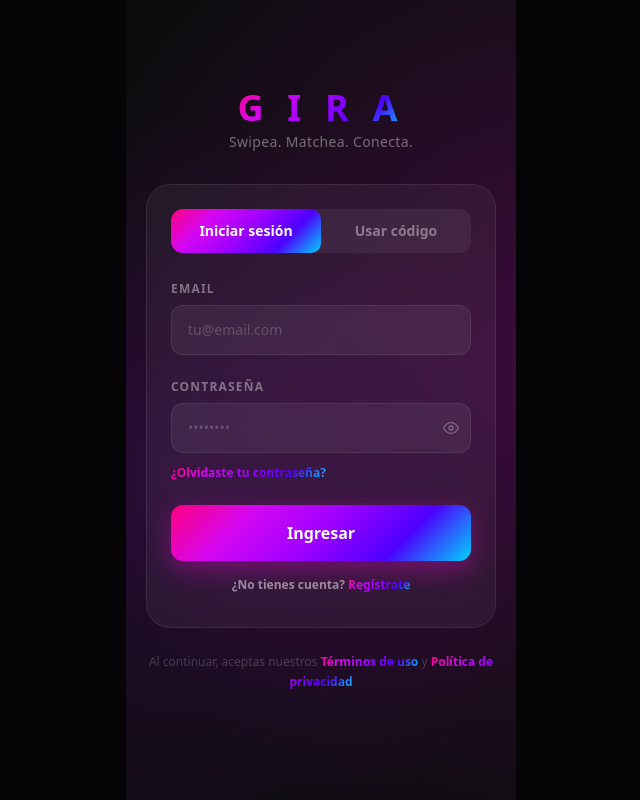
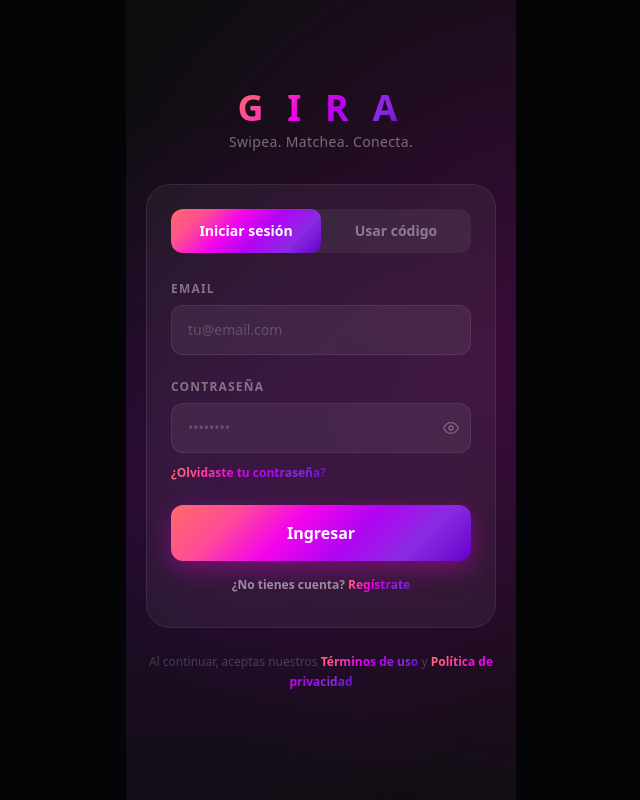
Before and after one commit to BreadTheGood/Tinder-style-Dating-App, a React (Vite) app: page / in a window 1280 px wide. Shown: the whole page, without its empty margins (319-959 px from the left). Built offline with nearby package versions, Linux system fonts and the light colour scheme; no server answers; a web font is replaced by a local one.

Commit message:
Update gradient-brand to use warm berry palette, fix ProfileScreen inline colors

```diff
--- a/src/index.css
+++ b/src/index.css
@@ -87,11 +87,11 @@ input:autofill {
 }
 
 .gradient-brand {
-  background: linear-gradient(135deg, #ff007f 0%, #d407f3 25%, #9d00ff 50%, #4d00ff 75%, #00d4ff 100%);
+  background: linear-gradient(135deg, #ff6b6b 0%, #ff4d94 20%, #f304eb 40%, #b004f3 60%, #8a2be2 80%, #6600cc 100%);
 }
 
 .gradient-brand-text {
-  background: linear-gradient(135deg, #ff007f 0%, #d407f3 25%, #9d00ff 50%, #4d00ff 75%, #00d4ff 100%);
+  background: linear-gradient(135deg, #ff6b6b 0%, #ff4d94 20%, #f304eb 40%, #b004f3 60%, #8a2be2 80%, #6600cc 100%);
   -webkit-background-clip: text;
   -webkit-text-fill-color: transparent;
   background-clip: text;
--- a/src/screens/ProfileScreen.tsx
+++ b/src/screens/ProfileScreen.tsx
@@ -99,7 +99,7 @@ export function ProfileScreen({ user, onEdit }: { user: UserProfile; onEdit: ()
         <p className="text-xs font-semibold text-white/40 uppercase tracking-widest mb-3">Intereses</p>
         <div className="flex flex-wrap gap-2">
           {(me.tags || []).map((t) => (
-            <span key={t} className="px-3 py-1.5 rounded-full text-xs font-semibold" style={{ background: 'rgba(255,62,108,0.15)', color: '#ff6b8a', border: '1px solid rgba(255,62,108,0.2)' }}>
+            <span key={t} className="px-3 py-1.5 rounded-full text-xs font-semibold" style={{ background: 'rgba(255,77,148,0.15)', color: '#ff4d94', border: '1px solid rgba(255,77,148,0.2)' }}>
               {t}
             </span>
           ))}
@@ -113,7 +113,7 @@ export function ProfileScreen({ user, onEdit }: { user: UserProfile; onEdit: ()
           {pastEvents.length > 0 && (
              <button
                onClick={() => setShowHistory(!showHistory)}
-               className="text-xs font-semibold text-[#ff6b8a] hover:underline"
+               className="text-xs font-semibold text-[#ff4d94] hover:underline"
              >
                 {showHistory ? 'Ocultar historial' : `Historial (${pastEvents.length})`}
              </button>
@@ -150,12 +150,12 @@ export function ProfileScreen({ user, onEdit }: { user: UserProfile; onEdit: ()
             value={ticketCode}
             onChange={e => setTicketCode(e.target.value)}
             placeholder="Ingresar código de ticket..."
-            className="flex-1 bg-white/5 border border-white/10 rounded-xl px-4 py-3 text-white text-sm focus:outline-none focus:border-[#f304eb] uppercase placeholder:normal-case placeholder:text-white/30"
+            className="flex-1 bg-white/5 border border-white/10 rounded-xl px-4 py-3 text-white text-sm focus:outline-none focus:border-[#ff4d94] uppercase placeholder:normal-case placeholder:text-white/30 transition-colors"
           />
           <button
             onClick={handleJoin}
             disabled={joining}
-            className="bg-gradient-to-r from-[#f304eb] to-[#ff7043] px-5 py-3 rounded-xl font-bold text-white shadow-lg text-sm transition-all active:scale-95 disabled:opacity-50"
+            className="gradient-brand px-5 py-3 rounded-xl font-bold text-white shadow-lg text-sm transition-all active:scale-95 disabled:opacity-50"
           >
             Unirse
           </button>
```
